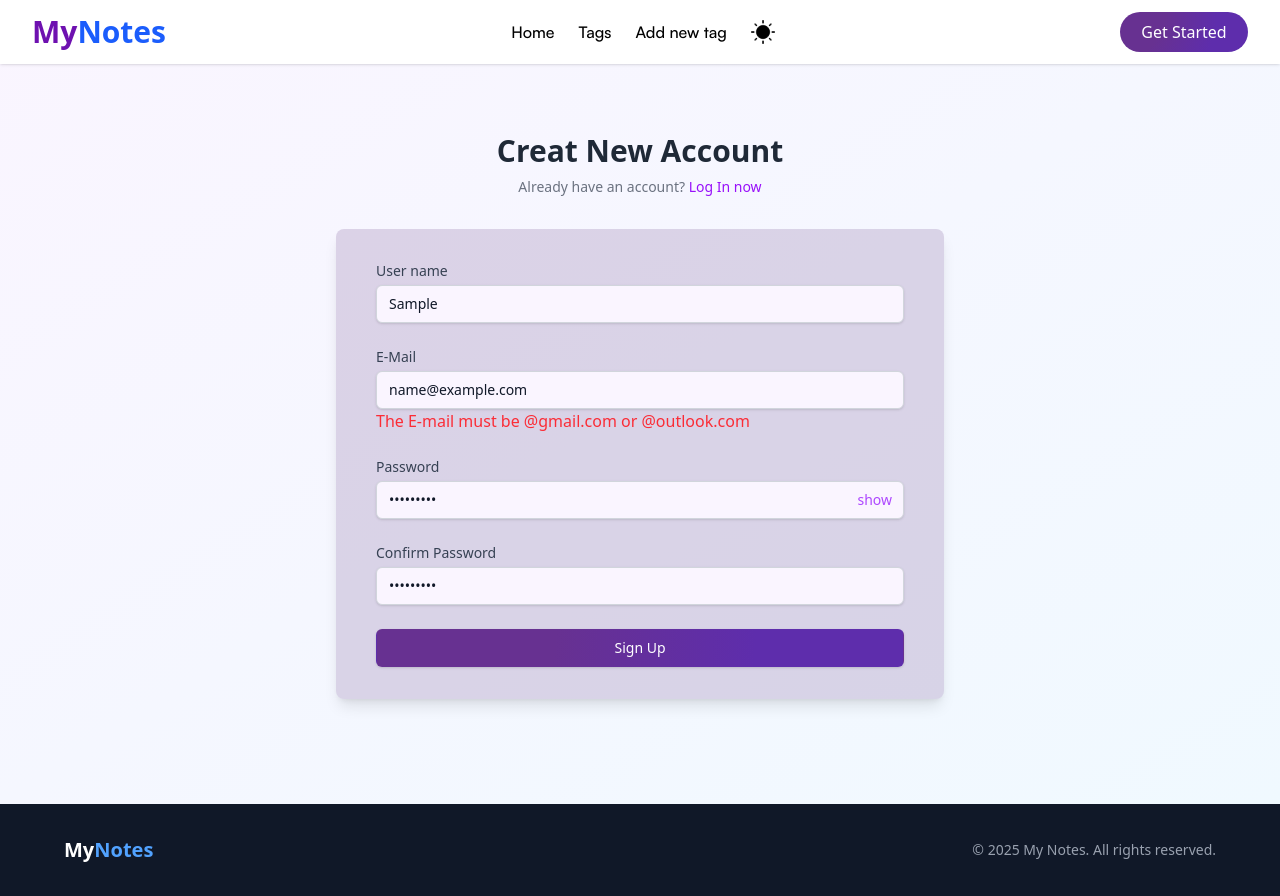
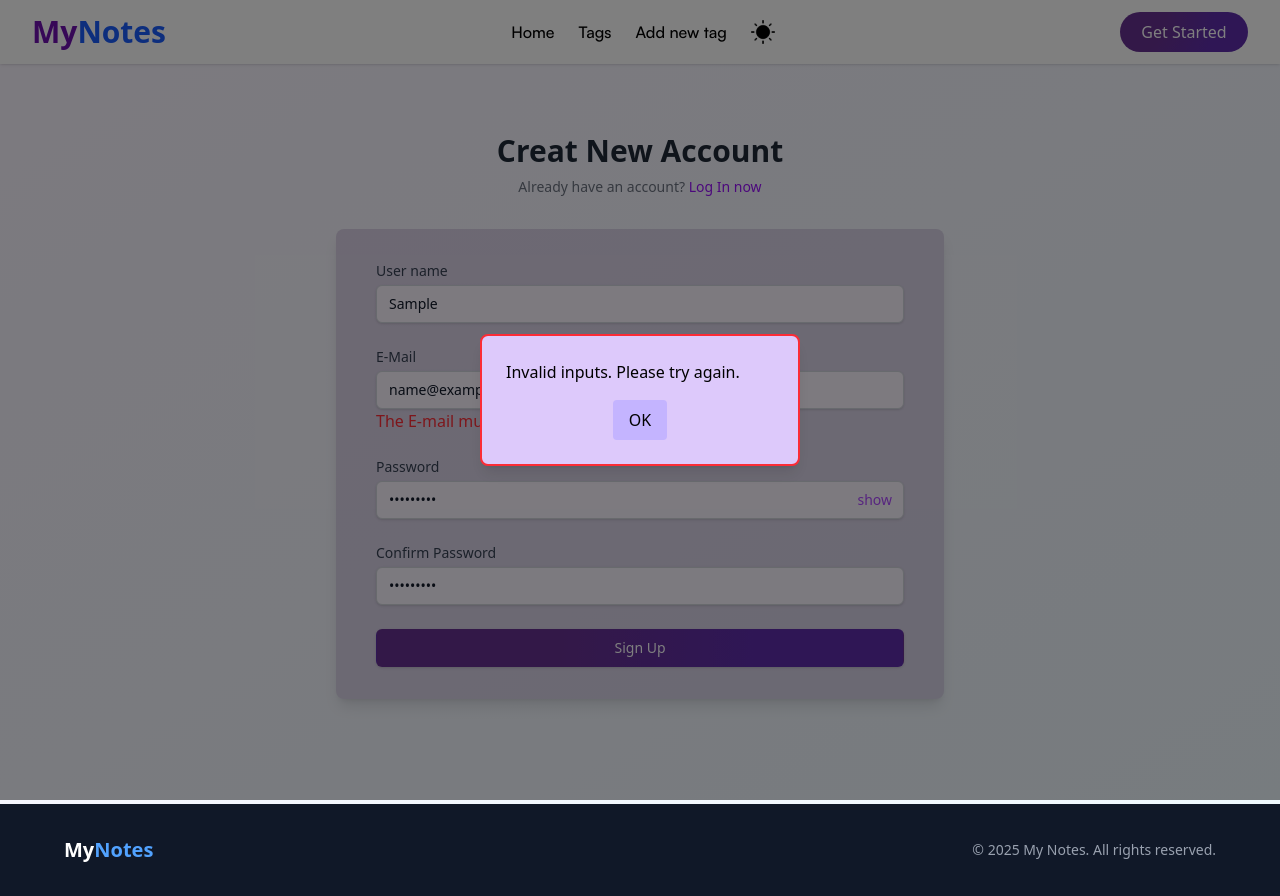
Before and after one commit to Ahmed-Youssef-404/my-notes, a React (Vite) app: page /signup in a window 1280 px wide. Both pictures are taken after typing "Sample", "name@example.com", "Sample123", "Sample123" into the empty fields and a click on the button "Sign Up". Built offline with nearby package versions, Linux system fonts and the light colour scheme.

Commit message:
feat(singup popup): now signup messages are in popup insted of alert

```diff
--- a/src/hooks/useSignUp.tsx
+++ b/src/hooks/useSignUp.tsx
@@ -8,6 +8,7 @@ import { useNavigate } from "react-router-dom";
 export const useSignUp = () => {
     const [loading, setLoading] = useState(false);
     const [error, setError] = useState(false);
+    const [signupErrorCount, setSignupErrorCount] = useState(0);
     const { setUser } = useAuth();
     const navigate = useNavigate()
 
@@ -19,7 +20,11 @@ export const useSignUp = () => {
                 console.log("savig data in local storage after signup: ", incomingData)
                 setUser(incomingData)
                 saveDataInLocalStorage(incomingData);
+                setError(false)
                 navigate('/')
+            } else {
+                setSignupErrorCount((prev => prev + 1))
+                setError(true)
             }
         } catch (error) {
             setError(true)
@@ -31,7 +36,7 @@ export const useSignUp = () => {
     }
 
     return {
-        loading, handleSignUp, isError: error
+        loading, handleSignUp, isError: error, signupErrorCount
 
     }
 }
--- a/src/pages/LogIN.tsx
+++ b/src/pages/LogIN.tsx
@@ -185,7 +185,7 @@ const LogIn = () => {
                             <p className="mb-4">{showAuthPopup ? ("Email or password is incorrect. Please try again.") : (showInputPopup ? ("Invalid inputs. Please try again.") : null)}</p>
                             <div className="flex justify-center gap-4">
                                 <button
-                                    onClick={() => setShowAuthPopup(false)}
+                                    onClick={() => setShowPopup(false)}
                                     className="bg-violet-300 hover:bg-violet-400  border-indigo-400 text-black px-4 py-2 rounded"
                                 >
                                     OK
--- a/src/pages/SignUp.tsx
+++ b/src/pages/SignUp.tsx
@@ -14,7 +14,11 @@ const SignUp = () => {
     // const navigate = useNavigate()
 
     const { isDark } = useTheme()
-    const { handleSignUp, loading } = useSignUp();
+    const { handleSignUp, loading, isError, signupErrorCount } = useSignUp();
+    const [showAuthPopup, setShowAuthPopup] = useState(false)
+    const [showInputPopup, setShowInputPopup] = useState(false)
+    const [showPopup, setShowPopup] = useState(false)
+
     const [previewUrl, setPreviewUrl] = useState<string | null>(null);
     const [selectedImage, setSelectedImage] = useState<File | null>(null);
 
@@ -41,6 +45,21 @@ const SignUp = () => {
         confirmPassword: ""
     })
 
+    useEffect(() => {
+        if (isError) {
+            setShowPopup(true)
+            setShowAuthPopup(true);
+        } else {
+            closePupup()
+        }
+    }, [signupErrorCount]);
+
+    const closePupup = () => {
+        setShowPopup(false)
+        setShowAuthPopup(false);
+        setShowInputPopup(false)
+    }
+
     const handleSubmit = async (e: FormEvent<HTMLFormElement>) => {
         e.preventDefault();
         // Handle sign up logic here
@@ -48,7 +67,9 @@ const SignUp = () => {
 
         // console.log(isValidInput)
         if (!Object.values(isValidInput).every(Boolean)) {
-            alert('Please make sure all fields are valid');
+            // alert('Please make sure all fields are valid');
+            setShowPopup(true)
+            setShowInputPopup(true)
             console.log(isValidInput);
             return;
         }
@@ -288,6 +309,30 @@ const SignUp = () => {
                     </form>
                 </div>
             </div>
+            {
+                showPopup && (
+                    <div
+                        onClick={() => closePupup()}
+                        className="fixed inset-0 bg-black/50 flex justify-center items-center z-50"
+                    >
+                        <div
+                            onClick={(e) => e.stopPropagation()}
+                            className="bg-[#ddc9fb] p-6 min-w-80 rounded-lg shadow-lg border-2 border-red-500"
+                        >
+                            {showAuthPopup && <h2 className="text-lg font-bold mb-4">Signup Failed</h2>}
+                            <p className="mb-4">{showAuthPopup ? ("User already exist.") : (showInputPopup ? ("Invalid inputs. Please try again.") : null)}</p>
+                            <div className="flex justify-center gap-4">
+                                <button
+                                    onClick={() => closePupup()}
+                                    className="bg-violet-300 hover:bg-violet-400  border-indigo-400 text-black px-4 py-2 rounded"
+                                >
+                                    OK
+                                </button>
+                            </div>
+                        </div>
+                    </div>
+                )
+            }
         </div>
     );
 };
--- a/src/services/signUpService.ts
+++ b/src/services/signUpService.ts
@@ -14,7 +14,7 @@ export const insertUser = async (newUser: NewUser): Promise<User | null> => {
         console.log(error) // هيبقى ب null بس عشان اتأكد
         if (error || !data.user) {
             console.log("Signup failed:", error?.message);
-            alert(error?.message)
+            // alert(error?.message)
             return null;
         }
         const userId = data.user.id;
@@ -28,7 +28,7 @@ export const insertUser = async (newUser: NewUser): Promise<User | null> => {
 
         if (insertError) {
             console.log("Failed to insert profile:", insertError.message);
-            alert(insertError.message)
+            // alert(insertError.message)
         } else {
             console.log("Profile inserted successfully");
         }
```
